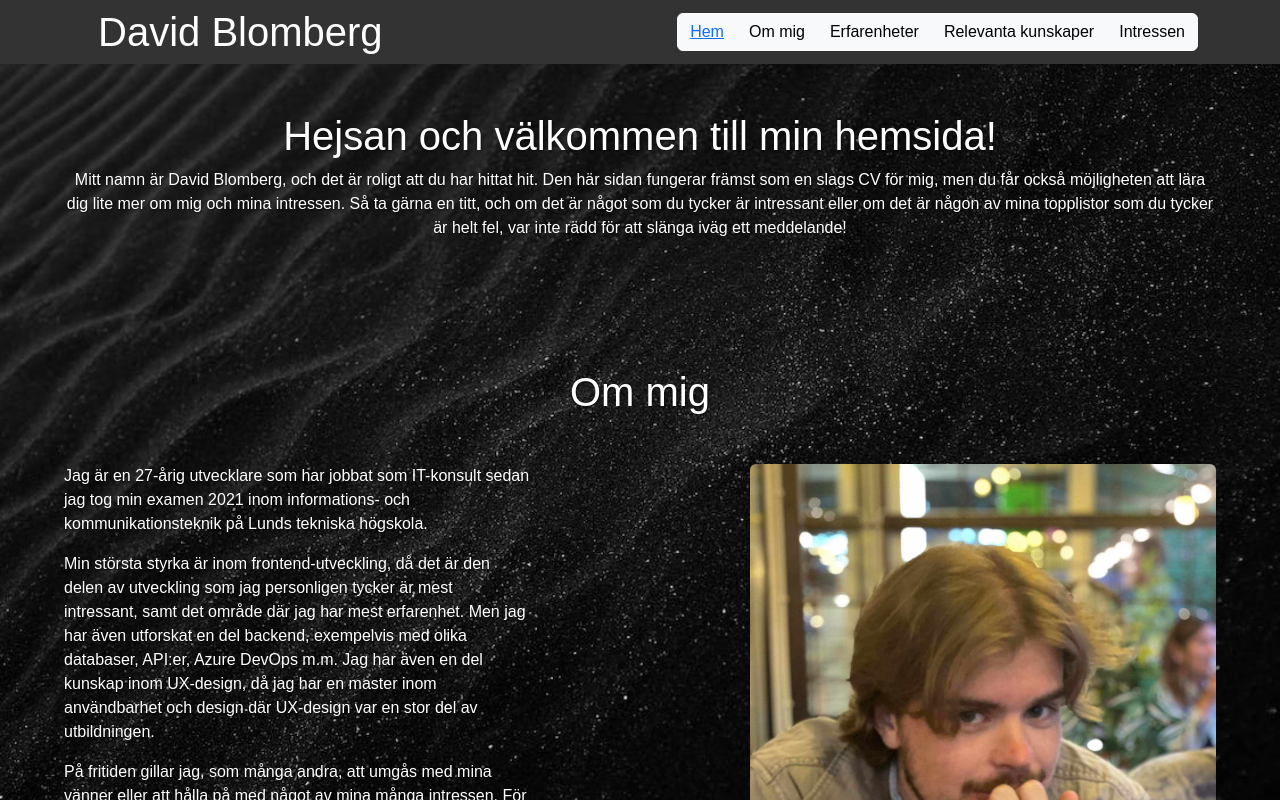
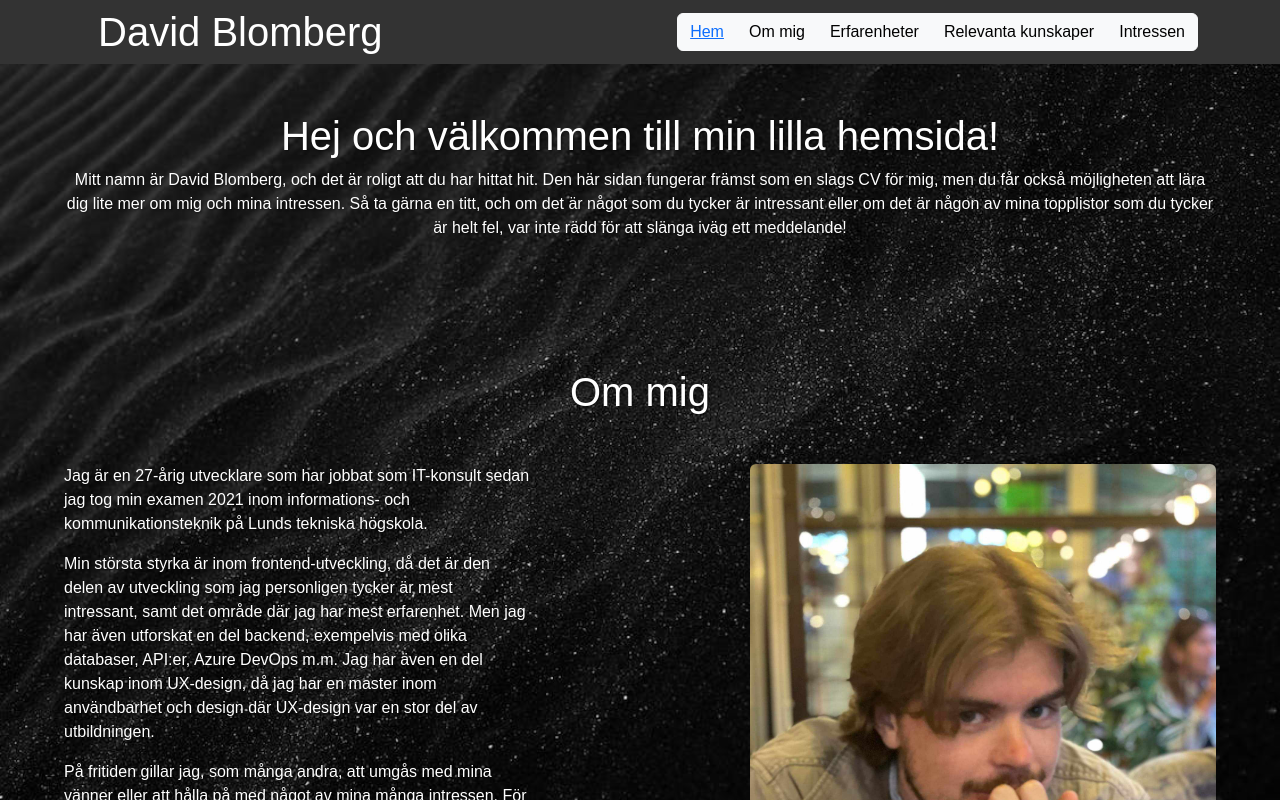
Before and after one commit to BlombergDavid/BlombergDavid.github.io, a React (Create React App) app: page / in a window 1280 px wide. Shown: the top 800 px of the page. Built offline with nearby package versions, Linux system fonts and the light colour scheme.

Commit message:
Simple text change

```diff
--- a/src/pages/StartPage.jsx
+++ b/src/pages/StartPage.jsx
@@ -43,7 +43,7 @@ const StartPage = () => {
       <Header></Header>
       <div className="main-content">
         <div className="fade-in" style={{ marginBottom: "128px" }} id="home">
-          <h1>Hejsan och välkommen till min hemsida!</h1>
+          <h1>Hej och välkommen till min lilla hemsida!</h1>
           <p>
             Mitt namn är David Blomberg, och det är roligt att du har hittat
             hit. Den här sidan fungerar främst som en slags CV för mig, men du
```
